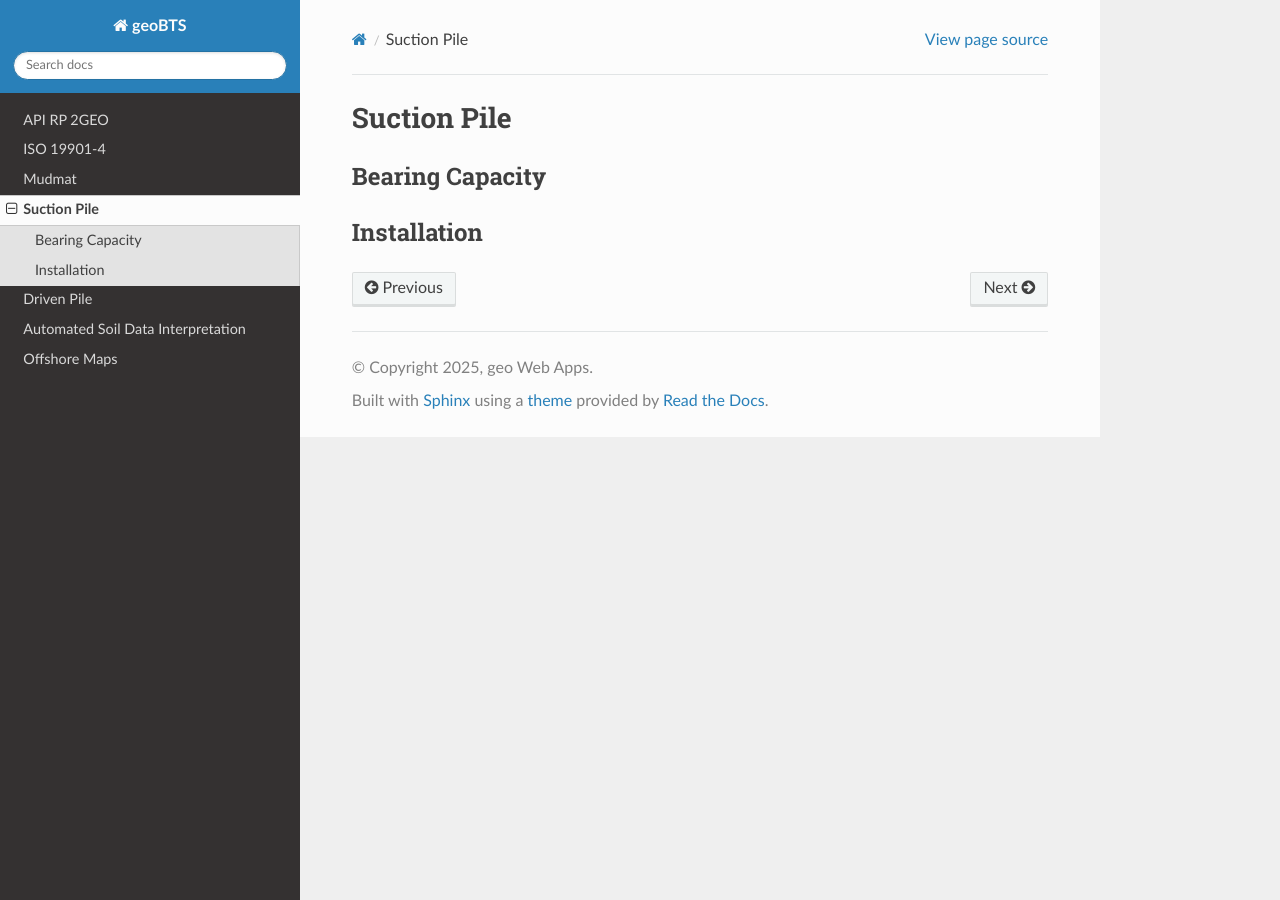
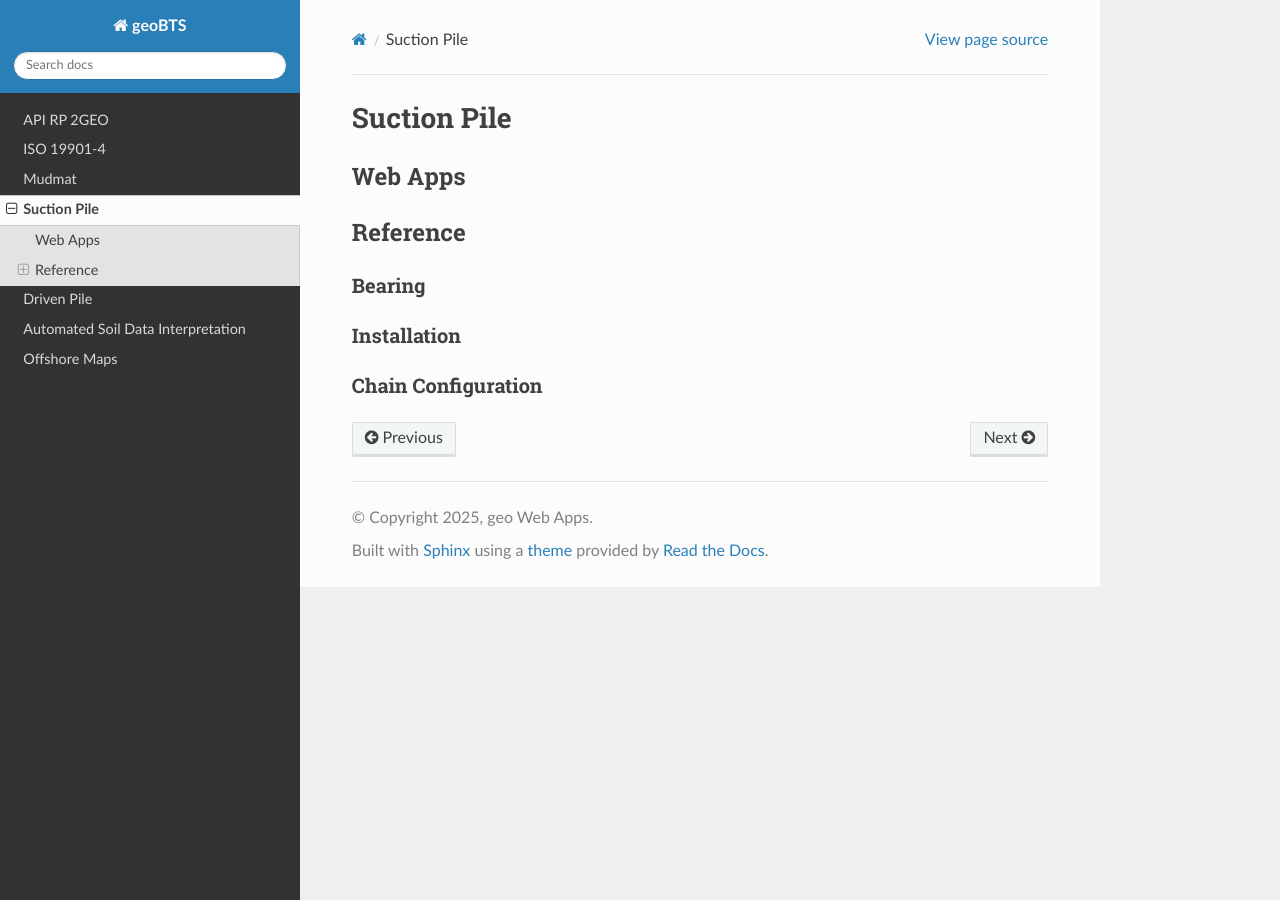
Before and after one commit to jungsohn/geoBTS, a Sphinx documentation site: the page built from docs/source/Suction_Pile.rst, in a window 1280 px wide. Built offline with Sphinx 7.4.7 and the Read the Docs theme 3.1.0, drawn with Linux system fonts in a browser that asks for light colours.

Commit message:
Update Suction_Pile.rst

```diff
--- a/docs/source/Suction_Pile.rst
+++ b/docs/source/Suction_Pile.rst
@@ -1,8 +1,17 @@
 Suction Pile
 =============
 
-Bearing Capacity
+Web Apps
 -----------------
 
+Reference
+-------------
+
+Bearing
+.........
+
 Installation
--------------
+.............
+
+Chain Configuration
+....................
```
